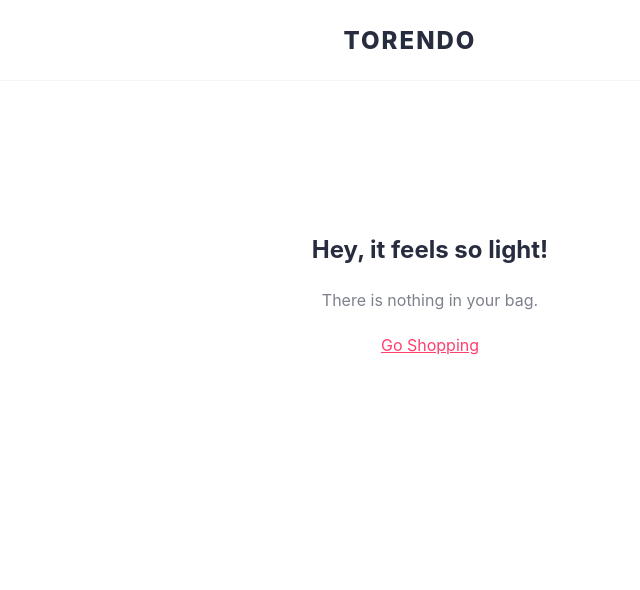
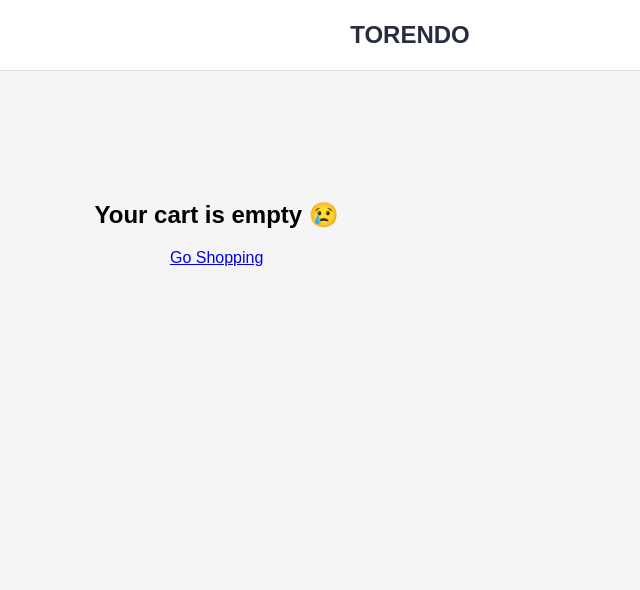
Before and after one commit to m-saikrishna-16/Custom_Outift_Builder, a Django app: page /products/cart/ in a window 1280 px wide. Shown: the top 590 px of the page, without its empty margins (230-870 px from the left). Run offline with Django 5.2, Linux system fonts and the light colour scheme; the visitor is signed in with stand-in values (Sample User, id 1).

Commit message:
Update cart.html

```diff
--- a/templates/cart.html
+++ b/templates/cart.html
@@ -2,64 +2,61 @@
 <!DOCTYPE html>
 <html lang="en">
 <head>
-  <meta charset="UTF-8" />
-  <meta name="viewport" content="width=device-width, initial-scale=1.0"/>
-  <title>Torendo | Shopping Bag</title>
+<meta charset="UTF-8">
+<meta name="viewport" content="width=device-width, initial-scale=1.0">
+<title>Torendo | Cart</title>
+
 <link rel="stylesheet" href="https://cdnjs.cloudflare.com/ajax/libs/font-awesome/6.0.0/css/all.min.css">
+
 <style>
 body {
-      font-family: Assistant, -apple-system, BlinkMacSystemFont, "Segoe UI", Roboto, Helvetica, Arial, sans-serif;
-      background: #fff;
+  font-family: Assistant, Arial;
   margin: 0;
-      color: #282c3f;
+  background: #f5f5f6;
 }
 
-    /* Professional Navbar */
+/* NAVBAR */
 .navbar {
-      height: 80px;
+  height: 70px;
   display: flex;
   align-items: center;
   justify-content: center;
-      border-bottom: 1px solid #f5f5f6;
   background: #fff;
-      position: sticky;
-      top: 0;
-      z-index: 1000;
+  border-bottom: 1px solid #ddd;
 }
 
 .brand-logo {
   font-size: 24px;
   font-weight: 800;
+  text-decoration: none;
   color: #282c3f;
-      text-decoration: none;
-      letter-spacing: 2px;
 }
 
-    /* Layout Split */
+/* LAYOUT */
 .cart-wrapper {
   max-width: 1100px;
   margin: 30px auto;
   display: flex;
   gap: 30px;
-      padding: 0 20px;
-      min-height: 60vh; /* Ensures empty state looks centered vertically */
 }
 
-    .cart-items-section {
-      flex: 1.5;
+/* LEFT SIDE */
+.cart-items {
+  flex: 2;
 }
 
-    .cart-summary-section {
+/* RIGHT SIDE */
+.cart-summary {
   flex: 1;
 }
 
-    /* Product Card */
+/* CARD */
 .cart-item {
   display: flex;
-      border: 1px solid #eaeaec;
-      border-radius: 4px;
-      padding: 12px;
+  background: #fff;
+  padding: 15px;
   margin-bottom: 15px;
+  border-radius: 6px;
   position: relative;
 }
 
@@ -67,145 +64,82 @@
   width: 110px;
   height: 140px;
   object-fit: cover;
-      border-radius: 2px;
 }
 
 .item-details {
   margin-left: 15px;
-      flex-grow: 1;
-    }
-
-    .item-brand {
-      font-weight: 700;
-      font-size: 16px;
-      margin-bottom: 4px;
+  flex: 1;
 }
 
 .item-title {
-      font-size: 14px;
-      color: #535766;
+  font-weight: 600;
+  margin-bottom: 5px;
+}
+
+.price {
+  font-weight: bold;
   margin-bottom: 10px;
 }
 
-    .item-price-info {
-      font-size: 14px;
+/* QTY FIXED (PROFESSIONAL) */
+.qty-box {
   display: flex;
   align-items: center;
-      gap: 8px;
-    }
-
-    .current-price {
-      font-weight: 700;
-    }
-
-    .mrp-price {
-      text-decoration: line-through;
-      color: #7e818c;
-      font-size: 12px;
-    }
-
-    .qty-selector {
-      margin-top: 15px;
-      display: flex;
-      align-items: center;
-      background: #f5f5f6;
-      width: fit-content;
-      padding: 4px 8px;
-      border-radius: 4px;
-      font-weight: 700;
-      font-size: 13px;
+  gap: 10px;
 }
 
 .qty-btn {
-      background: none;
-      border: none;
+  width: 32px;
+  height: 32px;
+  border: 1px solid #ccc;
+  background: white;
+  cursor: pointer;
   font-size: 18px;
-      cursor: pointer;
-      padding: 0 10px;
-      color: #282c3f;
 }
 
-    .remove-icon {
+.qty-number {
+  min-width: 20px;
+  text-align: center;
+  font-weight: bold;
+}
+
+/* REMOVE */
+.remove-btn {
   position: absolute;
   top: 10px;
   right: 15px;
   cursor: pointer;
-      font-size: 18px;
-      color: #282c3f;
 }
 
-    .price-details-card {
-      border: 1px solid #eaeaec;
+/* SUMMARY */
+.summary-card {
+  background: #fff;
   padding: 20px;
-      position: sticky;
-      top: 110px;
-    }
-
-    .sidebar-title {
-      font-size: 12px;
-      font-weight: 700;
-      color: #7e818c;
-      margin-bottom: 15px;
-      text-transform: uppercase;
-    }
-
-    .price-row {
-      display: flex;
-      justify-content: space-between;
-      margin-bottom: 12px;
-      font-size: 14px;
-    }
-
-    .total-row {
-      border-top: 1px solid #eaeaec;
-      padding-top: 12px;
-      margin-top: 15px;
-      font-weight: 700;
-      font-size: 16px;
 }
 
 .place-order-btn {
   width: 100%;
-      background-color: #0e7c06;
-      color: white;
+  padding: 14px;
+  background: #0e7c06;
+  color: #fff;
   border: none;
-      padding: 14px;
-      font-weight: 700;
-      font-size: 14px;
-      text-transform: uppercase;
-      border-radius: 4px;
+  font-weight: bold;
   cursor: pointer;
-      margin-top: 20px;
-      letter-spacing: 1px;
+  margin-top: 15px;
 }
 
 .place-order-btn:hover {
-      background-color: #49e634;
+  background: #0b5f04;
 }
 
-    /* Centered Empty Cart Styling */
+/* EMPTY */
 .empty-cart {
-      grid-column: 1 / -1; /* For flex/grid centering if needed */
-      width: 100%;
-      display: flex;
-      flex-direction: column;
-      align-items: center;
-      justify-content: center;
   text-align: center;
-      padding: 100px 20px;
-    }
-
-    .empty-cart h3 {
-      font-size: 24px;
-      margin-bottom: 10px;
-    }
-
-    .empty-cart p {
-      margin-bottom: 25px;
-      font-size: 16px;
+  padding: 80px;
 }
 </style>
 </head>
+
 <body>
 
 <nav class="navbar">
@@ -213,103 +147,65 @@
 </nav>
 
 <div class="cart-wrapper">
-    <div class="cart-items-section" id="cart-items"></div>
-    <div class="cart-summary-section" id="cart-summary"></div>
+
+  <div class="cart-items" id="cart-items"></div>
+  <div class="cart-summary" id="cart-summary"></div>
+
 </div>
 
 <script>
 let cart = JSON.parse(localStorage.getItem("cart")) || [];
 
 function renderCart() {
-  const itemsContainer = document.getElementById("cart-items");
-  const summaryContainer = document.getElementById("cart-summary");
-  const wrapper = document.querySelector(".cart-wrapper");
+  const items = document.getElementById("cart-items");
+  const summary = document.getElementById("cart-summary");
 
   if (cart.length === 0) {
-    itemsContainer.innerHTML = `
+    items.innerHTML = `
       <div class="empty-cart">
-        <h3>Hey, it feels so light!</h3>
-        <p style="color:#7e818c">There is nothing in your bag.</p>
-        <a href="/products/" style="color:#ff3f6c;">Go Shopping</a>
+        <h2>Your cart is empty 😢</h2>
+        <a href="/products/">Go Shopping</a>
       </div>`;
-    summaryContainer.innerHTML = "";
-    wrapper.style.display = "block";
+    summary.innerHTML = "";
     return;
   }
 
-  wrapper.style.display = "flex";
-  itemsContainer.innerHTML = "";
-  let subtotal = 0;
+  items.innerHTML = "";
+  let total = 0;
 
   cart.forEach(item => {
-    subtotal += item.price * item.quantity;
+    total += Number(item.price) * Number(item.quantity);
 
-    itemsContainer.innerHTML += `
+    items.innerHTML += `
       <div class="cart-item">
         <img src="${item.image}">
-        <i class="fa-solid fa-xmark remove-icon" onclick="removeItem(${item.id})"></i>
+        <div class="item-details">
+          <div class="item-title">${item.title}</div>
+          <div class="price">₹${item.price}</div>
 
-        <div class="item-details">
-          <div class="item-brand">TORENDO</div>
-          <div class="item-title">${item.title}</div>
-
-          <div class="item-price-info">
-            <span class="current-price">₹${item.price}</span>
+          <div class="qty-box">
+            <button class="qty-btn" onclick="changeQty(${item.id}, -1)">-</button>
+            <div class="qty-number">${item.quantity}</div>
+            <button class="qty-btn" onclick="changeQty(${item.id}, 1)">+</button>
+          </div>
         </div>
 
-          <div class="qty-selector">
-            Qty:
-            <button onclick="changeQuantity(${item.id}, -1)">-</button>
-            ${item.quantity}
-            <button onclick="changeQuantity(${item.id}, 1)">+</button>
-          </div>
+        <div class="remove-btn" onclick="removeItem(${item.id})">
+          ❌
         </div>
       </div>
     `;
   });
 
-  summaryContainer.innerHTML = `
-    <div class="price-details-card">
-      <div>Total: ₹${subtotal}</div>
-      <button class="place-order-btn" onclick="placeOrder()">Place Order</button>
+  summary.innerHTML = `
+    <div class="summary-card">
+      <h3>Total: ₹${total}</h3>
+      <button class="place-order-btn" onclick="placeOrder()">PLACE ORDER</button>
     </div>
   `;
 }
 
-// ✅ FIXED ORDER FUNCTION
-function placeOrder() {
-  const USERNAME = "{{ username }}";
-
-  fetch("/place_order/", {
-    method: "POST",
-    headers: {
-      "Content-Type": "application/json"
-    },
-    body: JSON.stringify({
-      cart: cart,
-      name: USERNAME
-    })
-  })
-  .then(res => res.json())
-  .then(data => {
-    console.log("Response:", data);
-
-    if (data.message) {
-      alert("Order placed successfully ✅");
-      localStorage.removeItem("cart");
-      window.location.href = "/order_success/";
-    } else {
-      alert("Order failed ❌: " + (data.error || "Unknown error"));
-    }
-  })
-  .catch(err => {
-    console.error("Error:", err);
-    alert("Server error ❌");
-  });
-}
-
-// quantity
-function changeQuantity(id, delta) {
+function changeQty(id, delta) {
   const item = cart.find(p => p.id === id);
   if (item) {
     item.quantity = Math.max(1, item.quantity + delta);
@@ -318,14 +214,42 @@ function changeQuantity(id, delta) {
   }
 }
 
-// remove
 function removeItem(id) {
-  cart = cart.filter(item => item.id !== id);
+  cart = cart.filter(p => p.id !== id);
   localStorage.setItem("cart", JSON.stringify(cart));
   renderCart();
 }
 
+/* ✅ FINAL FIXED ORDER */
+function placeOrder() {
+  fetch("/place_order/", {
+    method: "POST",
+    headers: {
+      "Content-Type": "application/json"
+    },
+    body: JSON.stringify({
+      cart: cart,
+      name: "User"
+    })
+  })
+  .then(res => res.json())
+  .then(data => {
+    if (data.message) {
+      alert("Order placed successfully ✅");
+      localStorage.removeItem("cart");
+      window.location.href = "/order_success/";
+    } else {
+      alert("Error: " + data.error);
+    }
+  })
+  .catch(err => {
+    console.error(err);
+    alert("Server error ❌");
+  });
+}
+
 renderCart();
 </script>
+
 </body>
 </html>
```
Lines whose indentation alone changed are shown as unchanged.
